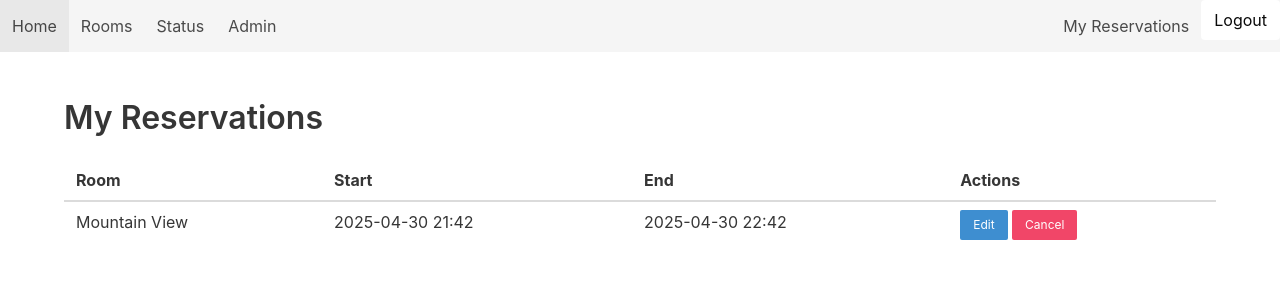
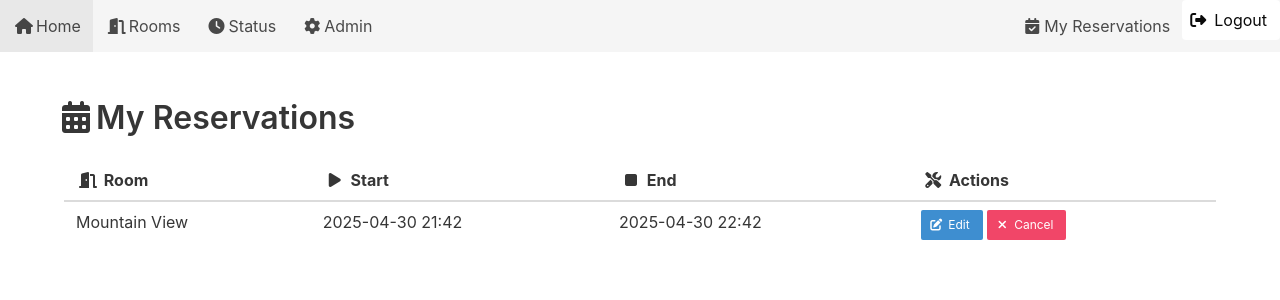
Before and after one commit to ar-sql/ISCG7420_Assignment1_2025, a Django app: page /my/ in a window 1280 px wide. Shown: the top 300 px of the page. Run offline with Django 5.2, Linux system fonts and the light colour scheme; a user stored in the database is signed in; data comes from the database, SQL or seed files in the repository; both versions use the stored data as it was after the commit; some libraries are stand-ins or nearby versions.

Commit message:
Added Font Awesome icons to the buttons

```diff
--- a/templates/base.html
+++ b/templates/base.html
@@ -3,33 +3,71 @@
 <head>
   <meta charset="UTF-8">
   <title>{% block title %}Conference Booking{% endblock %}</title>
-  <link rel="stylesheet" href="https://cdn.jsdelivr.net/npm/bulma@0.9.4/css/bulma.min.css">
+
+  <!-- Bulma CSS -->
+  <link
+    rel="stylesheet"
+    href="https://cdn.jsdelivr.net/npm/bulma@0.9.4/css/bulma.min.css"
+  />
+
+  <!-- Font Awesome Kit -->
+  <script
+    src="https://kit.fontawesome.com/c2431e4575.js"
+    crossorigin="anonymous"
+  ></script>
+
   {% load static %}
   <link rel="stylesheet" href="{% static 'css/custom.css' %}">
 </head>
+
 <body>
-  <nav class="navbar is-light">
+  <nav class="navbar is-light" role="navigation" aria-label="main navigation">
     <div class="navbar-start">
-      <a class="navbar-item" href="{% url 'home' %}">Home</a>
-      <a class="navbar-item" href="{% url 'room_list' %}">Rooms</a>
-      <a class="navbar-item" href="{% url 'room_status' %}">Status</a>
-      <a class="navbar-item"
-         href="{% url 'admin:index' %}"
-         target="_blank"
-         rel="noopener">
-        Admin
+      <a class="navbar-item" href="{% url 'home' %}">
+        <span class="icon"><i class="fas fa-home"></i></span>
+        <span>Home</span>
+      </a>
+      <a class="navbar-item" href="{% url 'room_list' %}">
+        <span class="icon"><i class="fas fa-door-open"></i></span>
+        <span>Rooms</span>
+      </a>
+      <a class="navbar-item" href="{% url 'room_status' %}">
+        <span class="icon"><i class="fas fa-clock"></i></span>
+        <span>Status</span>
+      </a>
+      <a
+        class="navbar-item"
+        href="{% url 'admin:index' %}"
+        target="_blank"
+        rel="noopener"
+      >
+        <span class="icon"><i class="fas fa-cog"></i></span>
+        <span>Admin</span>
       </a>
     </div>
+
     <div class="navbar-end">
       {% if user.is_authenticated %}
-        <a class="navbar-item" href="{% url 'my_reservations' %}">My Reservations</a>
+        <a class="navbar-item" href="{% url 'my_reservations' %}">
+          <span class="icon"><i class="fas fa-calendar-check"></i></span>
+          <span>My Reservations</span>
+        </a>
         <form method="post" action="{% url 'logout' %}" style="display:inline;">
           {% csrf_token %}
-          <button class="navbar-item button is-white" type="submit">Logout</button>
+          <button class="navbar-item button is-white" type="submit">
+            <span class="icon"><i class="fas fa-sign-out-alt"></i></span>
+            <span>Logout</span>
+          </button>
         </form>
       {% else %}
-        <a class="navbar-item" href="{% url 'login' %}">Login</a>
-        <a class="navbar-item" href="{% url 'register' %}">Register</a>
+        <a class="navbar-item" href="{% url 'login' %}">
+          <span class="icon"><i class="fas fa-sign-in-alt"></i></span>
+          <span>Login</span>
+        </a>
+        <a class="navbar-item" href="{% url 'register' %}">
+          <span class="icon"><i class="fas fa-user-plus"></i></span>
+          <span>Register</span>
+        </a>
       {% endif %}
     </div>
   </nav>
--- a/templates/reservations/my_reservations.html
+++ b/templates/reservations/my_reservations.html
@@ -1,14 +1,14 @@
 {% extends 'base.html' %}
 {% block title %}My Reservations{% endblock %}
 {% block content %}
-  <h1 class="title">My Reservations</h1>
+  <h1 class="title"><span class="icon"><i class="fas fa-calendar-alt"></i></span> My Reservations</h1>
   <table class="table is-fullwidth">
     <thead>
       <tr>
-        <th>Room</th>
-        <th>Start</th>
-        <th>End</th>
-        <th>Actions</th>
+        <th><span class="icon"><i class="fas fa-door-open"></i></span> Room</th>
+        <th><span class="icon"><i class="fas fa-play"></i></span> Start</th>
+        <th><span class="icon"><i class="fas fa-stop"></i></span> End</th>
+        <th><span class="icon"><i class="fas fa-tools"></i></span> Actions</th>
       </tr>
     </thead>
     <tbody>
@@ -18,18 +18,24 @@
           <td>{{ res.start_time|date:"Y-m-d H:i" }}</td>
           <td>{{ res.end_time|date:"Y-m-d H:i" }}</td>
           <td>
-            <a href="{% url 'reservation_edit' res.pk %}" class="button is-small is-info">
-              Edit
+            <a
+              href="{% url 'reservation_edit' res.pk %}"
+              class="button is-small is-info"
+            >
+              <span class="icon is-small"><i class="fas fa-edit"></i></span>
+              <span>Edit</span>
             </a>
-            <a href="{% url 'reservation_cancel' res.pk %}" class="button is-small is-danger">
-              Cancel
+            <a
+              href="{% url 'reservation_cancel' res.pk %}"
+              class="button is-small is-danger"
+            >
+              <span class="icon is-small"><i class="fas fa-times"></i></span>
+              <span>Cancel</span>
             </a>
           </td>
         </tr>
       {% empty %}
-        <tr>
-          <td colspan="4">No reservations yet.</td>
-        </tr>
+        <tr><td colspan="4">No reservations yet.</td></tr>
       {% endfor %}
     </tbody>
   </table>
```
Also changed, not shown: templates/reservations/room_list.html (+5 -6 lines), db.sqlite3.
